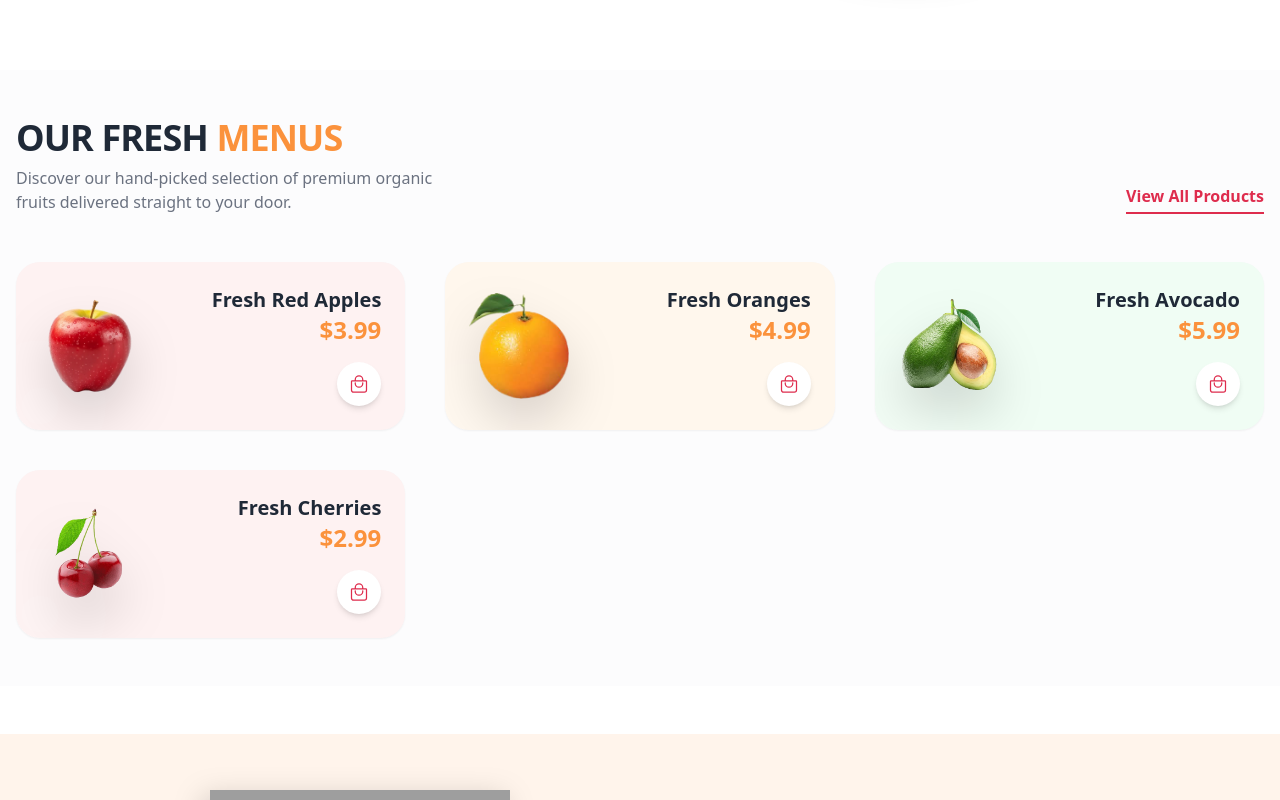
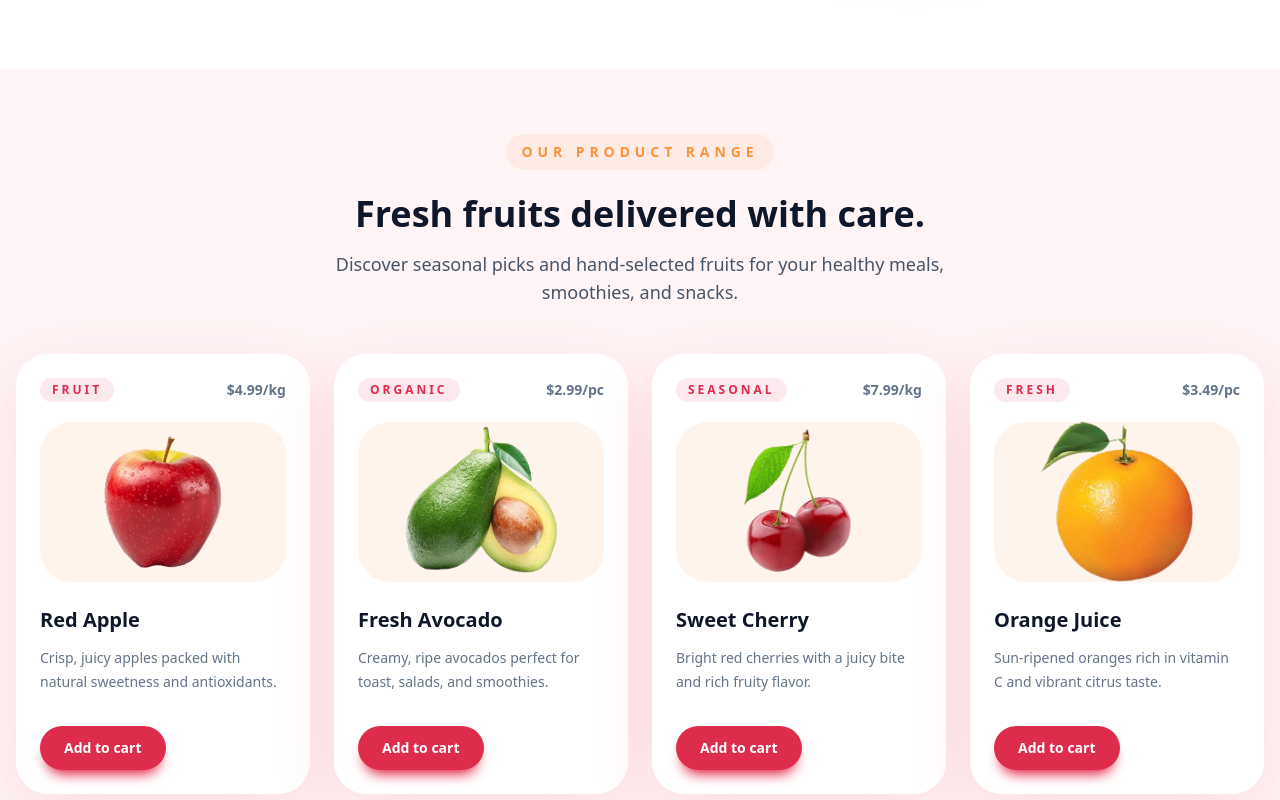
Before and after one commit to KashifSaeed1/Fruitstore-landing-page, a React (Vite) app: page / in a window 1280 px wide. Shown: the part 660-1460 px from the top of the page. Built offline with nearby package versions, Linux system fonts and the light colour scheme; grey boxes are pictures that could not be loaded; a web font is replaced by a local one.

Commit message:
Add product section to FruitsnHop landing page

```diff
--- a/src/App.jsx
+++ b/src/App.jsx
@@ -1,23 +1,24 @@
 import NavBar from "./components/NavBar/NavBar";
 import Hero from "./components/Hero/Hero";
 import Menus from "./components/Menus/Menus";
+import Product from "./components/Product/Product";
 import Banner from "./components/Banner/Banner";
 import Banner2 from "./components/Banner/Banner2";
 import Banner3 from "./components/Banner/Banner3";
 import Footer from "./components/Footer/Footer";
 
-
 const App = () => {
   return (
     <>
-      <main className=" overflow-x-hidden">
+      <main className="overflow-x-hidden">
         <NavBar />
         <Hero />
+        <Product />
         <Menus />
         <Banner />
         <Banner2 />
         <Banner3 />
-        <Footer/>
+        <Footer />
       </main>
     </>
   );
--- a/src/components/NavBar/NavBar.jsx
+++ b/src/components/NavBar/NavBar.jsx
@@ -6,7 +6,7 @@ import Logo from "../Logo/Logo";
 
 const NavBarMenu = [
   { id: 1, title: "Home", url: "/" },
-  { id: 2, title: "Products", url: "/products" },
+  { id: 2, title: "Products", url: "#products" },
   { id: 3, title: "Shop", url: "/shop" },
   { id: 4, title: "Categories", url: "/categories" },
   { id: 5, title: "Deals", url: "/deals" },
@@ -56,7 +56,7 @@ const NavBar = () => {
       </nav>
       <div className="h-[80px]"></div>
 
-      <ResponsiveMenu open={isOpen} />
+      <ResponsiveMenu open={isOpen} menu={NavBarMenu} closeMenu={() => setIsOpen(false)} />
     </>
   );
 };
--- a/src/components/NavBar/ResponsiveMenu.jsx
+++ b/src/components/NavBar/ResponsiveMenu.jsx
@@ -1,6 +1,6 @@
 import { motion, AnimatePresence } from "framer-motion";
 import PropTypes from "prop-types";
-const ResponsiveMenu = ({ open }) => {
+const ResponsiveMenu = ({ open, menu, closeMenu }) => {
   return (
     <AnimatePresence mode="wait">
       {open && (
@@ -10,22 +10,28 @@ const ResponsiveMenu = ({ open }) => {
           exit={{ opacity: 0, y: -100 }}
           transition={{ duration: 0.5 }}
           className="z-20 w-full h-screen top-20 left-0 absolute md:hidden block">
-          {/*  menu list */}
-          <MenuList />
+          <MenuList menu={menu} closeMenu={closeMenu} />
         </motion.div>
       )}
     </AnimatePresence>
   );
 };
 
-function MenuList() {
+function MenuList({ menu, closeMenu }) {
   return (
-    <div className="text-xl font-semibold uppercase bg-primary text-white rounded-3xl py-10 m-6  ">
-      <ul className="flex flex-col items-center gap-10">
-        <li>home</li>
-        <li>About</li>
-        <li>Service</li>
-        <li>Contact</li>
+    <div className="text-xl font-semibold uppercase bg-primary text-white rounded-3xl py-10 m-6">
+      <ul className="flex flex-col items-center gap-6">
+        {menu.map((link) => (
+          <li key={link.id}>
+            <a
+              href={link.url}
+              onClick={closeMenu}
+              className="block px-6 py-3 text-base font-semibold uppercase tracking-[0.2em] transition-colors duration-300 hover:text-secondary"
+            >
+              {link.title}
+            </a>
+          </li>
+        ))}
       </ul>
     </div>
   );
@@ -33,6 +39,14 @@ function MenuList() {
 
 ResponsiveMenu.propTypes = {
   open: PropTypes.bool.isRequired,
+  menu: PropTypes.arrayOf(
+    PropTypes.shape({
+      id: PropTypes.number.isRequired,
+      title: PropTypes.string.isRequired,
+      url: PropTypes.string.isRequired,
+    })
+  ).isRequired,
+  closeMenu: PropTypes.func.isRequired,
 };
 
 export default ResponsiveMenu;
--- /dev/null
+++ b/src/components/Product/Product.jsx
@@ -0,0 +1,92 @@
+import apple from "../../assets/fruits/apple.png";
+import avocado from "../../assets/fruits/avocado.png";
+import cherry from "../../assets/fruits/cherry.png";
+import orange from "../../assets/fruits/orange.png";
+
+const products = [
+  {
+    id: 1,
+    title: "Red Apple",
+    category: "Fruit",
+    price: "$4.99/kg",
+    description: "Crisp, juicy apples packed with natural sweetness and antioxidants.",
+    image: apple,
+  },
+  {
+    id: 2,
+    title: "Fresh Avocado",
+    category: "Organic",
+    price: "$2.99/pc",
+    description: "Creamy, ripe avocados perfect for toast, salads, and smoothies.",
+    image: avocado,
+  },
+  {
+    id: 3,
+    title: "Sweet Cherry",
+    category: "Seasonal",
+    price: "$7.99/kg",
+    description: "Bright red cherries with a juicy bite and rich fruity flavor.",
+    image: cherry,
+  },
+  {
+    id: 4,
+    title: "Orange Juice",
+    category: "Fresh",
+    price: "$3.49/pc",
+    description: "Sun-ripened oranges rich in vitamin C and vibrant citrus taste.",
+    image: orange,
+  },
+];
+
+const Product = () => {
+  return (
+    <section id="products" className="bg-[#fff5f6] py-16 scroll-mt-28">
+      <div className="container mx-auto px-4">
+        <div className="mx-auto max-w-2xl text-center mb-12">
+          <span className="inline-block rounded-full bg-secondary/10 px-4 py-2 text-sm font-semibold uppercase tracking-[0.35em] text-secondary">
+            Our Product Range
+          </span>
+          <h2 className="mt-6 text-3xl font-bold text-slate-900 sm:text-4xl">
+            Fresh fruits delivered with care.
+          </h2>
+          <p className="mt-4 text-slate-600 sm:text-lg">
+            Discover seasonal picks and hand-selected fruits for your healthy meals, smoothies, and snacks.
+          </p>
+        </div>
+
+        <div className="grid gap-6 sm:grid-cols-2 lg:grid-cols-4">
+          {products.map((product) => (
+            <article
+              key={product.id}
+              className="group rounded-[2rem] bg-white p-6 shadow-[0_18px_64px_rgba(222,44,77,0.12)] transition-transform duration-300 hover:-translate-y-2"
+            >
+              <div className="flex items-center justify-between mb-5">
+                <span className="rounded-full bg-primary/10 px-3 py-1 text-xs font-semibold uppercase tracking-[0.25em] text-primary">
+                  {product.category}
+                </span>
+                <span className="text-sm font-semibold text-slate-500">{product.price}</span>
+              </div>
+
+              <div className="relative mb-6 h-40 overflow-hidden rounded-[2rem] bg-secondary/10 p-5">
+                <img src={product.image} alt={product.title} className="absolute inset-x-0 bottom-0 mx-auto h-full object-contain" />
+              </div>
+
+              <div>
+                <h3 className="text-xl font-bold text-slate-900">{product.title}</h3>
+                <p className="mt-3 text-sm leading-6 text-slate-500">{product.description}</p>
+              </div>
+
+              <div className="mt-8 flex items-center justify-between gap-4">
+                <button className="primary-btn w-full rounded-full py-3 text-sm font-semibold sm:w-auto sm:px-6">
+                  Add to cart
+                </button>
+              </div>
+            </article>
+          ))}
+        </div>
+      </div>
+    </section>
+  );
+};
+
+export default Product;
```
